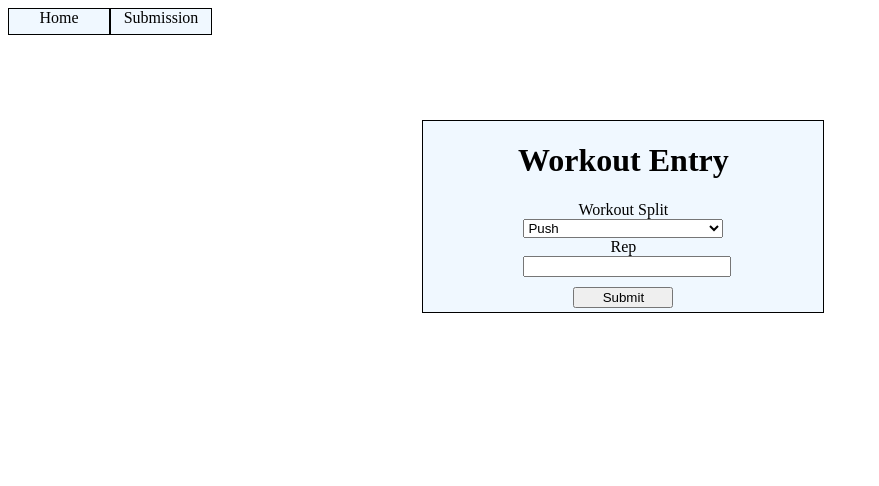
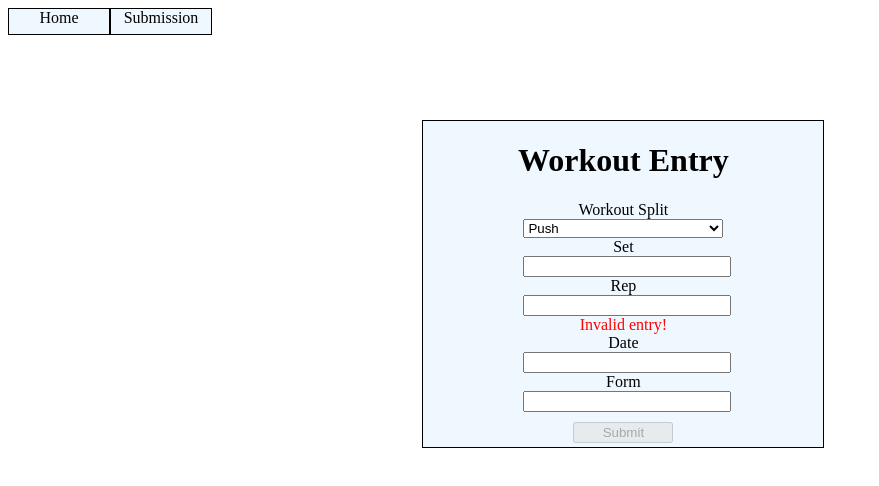
Before and after one commit to eperez176/fitness, an Angular app: page /sub in a window 1280 px wide. Shown: the top 486 px of the page, without its empty margins (0-879 px from the left). Built offline with nearby package versions, Linux system fonts and the light colour scheme.

Commit message:
more inputs, validators

```diff
--- a/src/app/app.module.ts
+++ b/src/app/app.module.ts
@@ -26,6 +26,7 @@ const appRoutes: Routes = [
     HttpClientModule,
     FormsModule,
     RouterModule.forRoot(appRoutes,{enableTracing: false}),
+    ReactiveFormsModule
   ],
   providers: [],
   bootstrap: [AppComponent]
--- a/src/app/pages/sub/sub.component.css
+++ b/src/app/pages/sub/sub.component.css
@@ -19,3 +19,7 @@
     max-width: 200px;
     margin-left: 25%;
 }
+.alert{
+    color: red;
+
+}
--- a/src/app/pages/sub/sub.component.html
+++ b/src/app/pages/sub/sub.component.html
@@ -1,5 +1,5 @@
 <div>
-    <form (ngSubmit)="addEntry()" class="window">
+    <form [formGroup]="subForm" (ngSubmit)="addEntry()" class="window">
         <h1>Workout Entry</h1>
         <label for="text">Workout Split</label>
         <select name="workout-split" id="workout-split" class="box">
@@ -7,10 +7,17 @@
             <option value="pull">Pull</option>
             <option value="leg-ab">Leg-Ab</option>
         </select>
+        <label for="text">Set</label>
+        <input type="text" class="box">
         <label for="text">Rep</label>
+        <input type="text" class="box" formControlName="rep">
+        <div *ngIf="rep.invalid" class="alert"> Invalid entry!</div>
+        <label for="text">Date</label>
+        <input type="text" class="box">
+        <label for="text">Form</label>
         <input type="text" class="box">
 
 
-        <input type="submit" value="Submit" class="btn">
+        <input type="submit" value="Submit" class="btn" [disabled]="!subForm.valid">
     </form>
 </div>
--- a/src/app/pages/sub/sub.component.ts
+++ b/src/app/pages/sub/sub.component.ts
@@ -1,5 +1,5 @@
 import { Component, OnInit } from '@angular/core';
-import { FormsModule } from '@angular/forms';
+import { FormsModule, Validators, FormBuilder, ValidatorFn, AbstractControl, ValidationErrors  } from '@angular/forms';
 
 @Component({
   selector: 'app-sub',
@@ -8,7 +8,7 @@ import { FormsModule } from '@angular/forms';
 })
 export class SubComponent implements OnInit {
 
-  constructor() { }
+  constructor(private fb:FormBuilder) { }
 
   ngOnInit(): void {
   }
@@ -17,4 +17,23 @@ export class SubComponent implements OnInit {
     console.log("entry")
   }
 
+  // Form builder
+  subForm = this.fb.group({
+    rep:['',{validators:[
+      Validators.required,
+      this.checkNum()
+      ]}]
+  })
+
+  checkNum():ValidatorFn { // Validates if the input is a number
+    return (control:AbstractControl): ValidationErrors | null => {
+      const valid = typeof  +control.value === "number" && !isNaN(+control.value)
+      return (valid)? null:{numTrue:true};
+    }
+  }
+
+  get rep():any {
+    return this.subForm.get("rep")
+  }
+
 }
```
